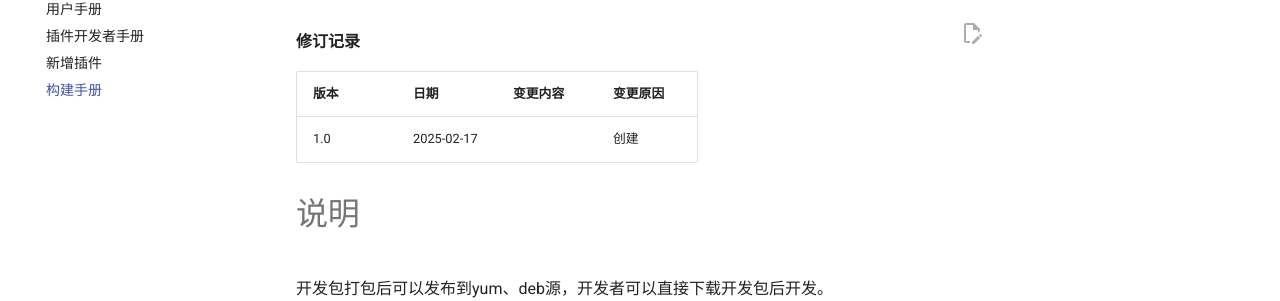
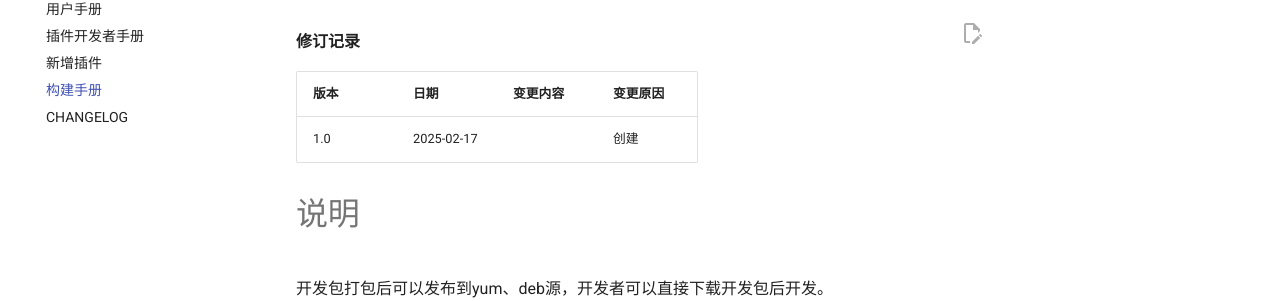
Before and after one commit to oceanbase/oceanbase-plugin-dev-kit, an MkDocs documentation site: the page built from docs/zh/how-to-build.md, in a window 1280 px wide. Shown: the part 177-478 px from the top of the page. Built offline with MkDocs 1.6.1 and Material for MkDocs 9.7.7, drawn with Linux system fonts in a browser that asks for light colours; comment, search, counter and statistics services are not loaded.

Commit message:
generate changelog.md (#12)
自动生成changelog 总文档

```diff
--- a/docs/conf/mkdocs.yml
+++ b/docs/conf/mkdocs.yml
@@ -16,6 +16,7 @@ nav:
     - 插件开发者手册: how-to-dev.md
     - 新增插件: add-new-plugin.md
     - 构建手册: how-to-build.md
+    - CHANGELOG: changelog.md
   - API 手册: doxy/html/index.html
 
 markdown_extensions:
```
Also changed, not shown: CHANGELOG.md (deleted), 1 other file.
